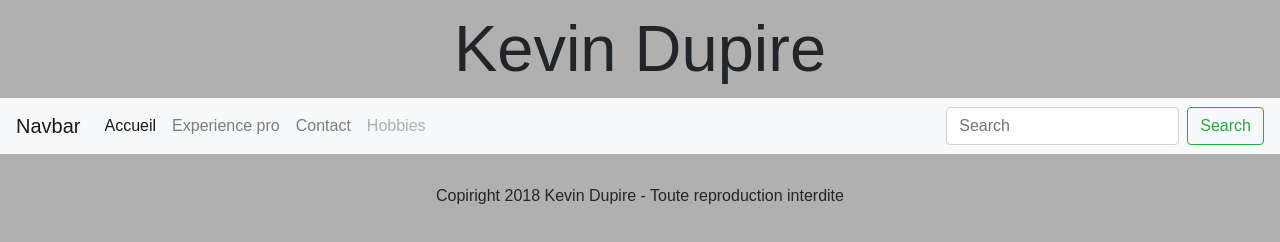
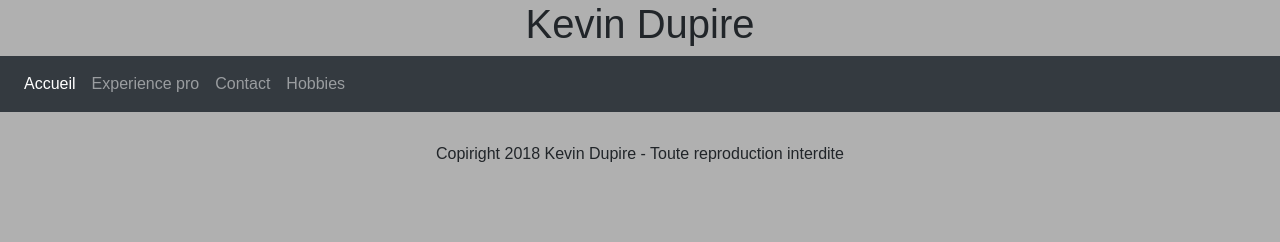
Before and after one commit to kevindupire/KevinDupire.github.io, a plain HTML site: page index.html in a window 1280 px wide. Drawn offline with nearby package versions, Linux system fonts and the light colour scheme.

Commit message:
version2

```diff
--- a/index.html
+++ b/index.html
@@ -1,18 +1,17 @@
 <!DOCTYPE html>
-<html>
+<html lang="fr-FR">
   <head>
     <meta charset="utf-8">
+    <meta name="viewport" content="width=device-width, initial-scale=1.0">
     <title>Mon Site CV</title>
     <link rel="stylesheet" href="https://maxcdn.bootstrapcdn.com/bootstrap/4.0.0/css/bootstrap.min.css" integrity="sha384-Gn5384xqQ1aoWXA+058RXPxPg6fy4IWvTNh0E263XmFcJlSAwiGgFAW/dAiS6JXm" crossorigin="anonymous">
     <link rel="stylesheet" href="css/style.css">
   </head>
   <body>
-    <header> Kevin Dupire</header>
-    <nav class="navbar navbar-expand-lg navbar-light bg-light">
-  <a class="navbar-brand" href="#">Navbar</a>
-  <button class="navbar-toggler" type="button" data-toggle="collapse" data-target="#navbarSupportedContent" aria-controls="navbarSupportedContent" aria-expanded="false" aria-label="Toggle navigation">
-    <span class="navbar-toggler-icon"></span>
-  </button>
+    <header>
+       <h1>Kevin Dupire</h1>
+     </header>
+    <nav class="navbar navbar-expand-lg navbar-dark bg-dark">
 
   <div class="collapse navbar-collapse" id="navbarSupportedContent">
     <ul class="navbar-nav mr-auto">
@@ -26,17 +25,15 @@
         <a class="nav-link" href="contact.html">Contact</a>
       </li>
       <li class="nav-item">
-        <a class="nav-link disabled" href="hobbies.html">Hobbies</a>
+        <a class="nav-link" href="hobbies.html">Hobbies</a>
       </li>
     </ul>
-    <form class="form-inline my-2 my-lg-0">
-      <input class="form-control mr-sm-2" type="search" placeholder="Search" aria-label="Search">
-      <button class="btn btn-outline-success my-2 my-sm-0" type="submit">Search</button>
-    </form>
   </div>
 </nav>
 <footer>
-  <p>Copiright 2018 Kevin Dupire - Toute reproduction interdite</p>
+    <p>Copiright 2018 Kevin Dupire - Toute reproduction interdite</p>
+</footer>
+
     <script src="https://code.jquery.com/jquery-3.2.1.slim.min.js" integrity="sha384-KJ3o2DKtIkvYIK3UENzmM7KCkRr/rE9/Qpg6aAZGJwFDMVNA/GpGFF93hXpG5KkN" crossorigin="anonymous"></script>
 <script src="https://cdnjs.cloudflare.com/ajax/libs/popper.js/1.12.9/umd/popper.min.js" integrity="sha384-ApNbgh9B+Y1QKtv3Rn7W3mgPxhU9K/ScQsAP7hUibX39j7fakFPskvXusvfa0b4Q" crossorigin="anonymous"></script>
 <script src="https://maxcdn.bootstrapcdn.com/bootstrap/4.0.0/js/bootstrap.min.js" integrity="sha384-JZR6Spejh4U02d8jOt6vLEHfe/JQGiRRSQQxSfFWpi1MquVdAyjUar5+76PVCmYl" crossorigin="anonymous"></script>
```
